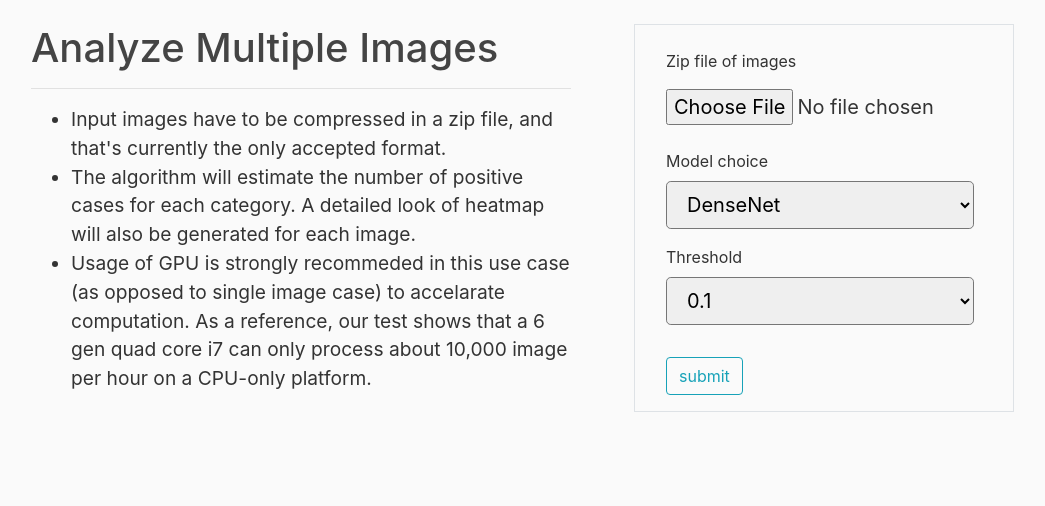
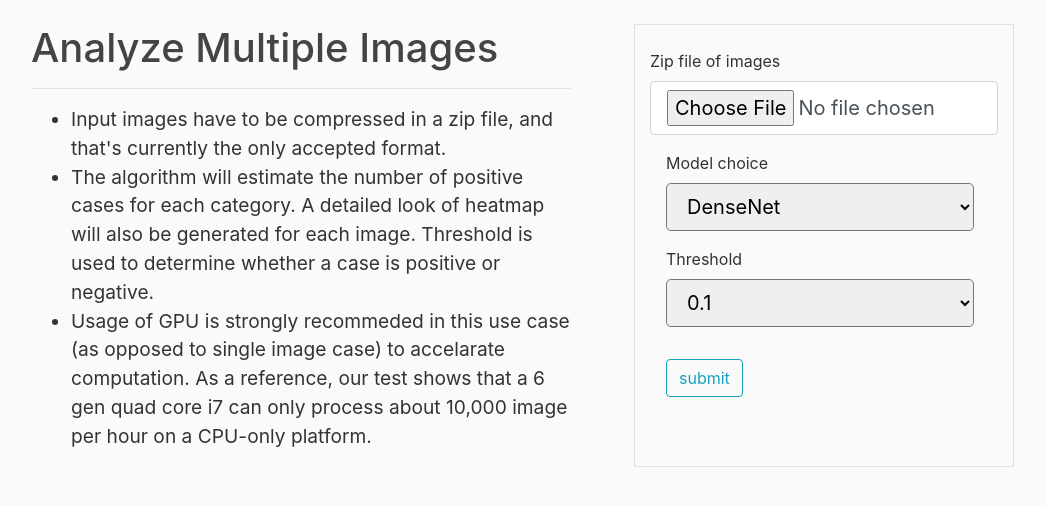
Before and after one commit to HaigangLiu/flaskapp_deep_learning, a Flask app: page /multiple_images_handler_beta in a window 1280 px wide. Shown: the part 56-562 px from the top of the page, without its empty margins (54-1099 px from the left). Run offline with Flask 2, Linux system fonts and the light colour scheme; some libraries are stand-ins or nearby versions.

Commit message:
added threshold eexplain

```diff
--- a/templates/multiple_image_handler_beta.html
+++ b/templates/multiple_image_handler_beta.html
@@ -13,7 +13,7 @@
 
                 <li>The algorithm will estimate the number of positive cases
                  for each category. A detailed look of heatmap will also be
-             generated for each image.</li>
+             generated for each image. Threshold is used to determine whether a case is positive or negative. </li>
 
                 <li>Usage of GPU is strongly recommeded in this use case (as
                 opposed to single image case) to accelarate computation. As a reference,
@@ -27,8 +27,17 @@
             {{ form.hidden_tag()}}
             <fieldset class="form-group ">
                 <div class="mt-4 form-group">
-                    {{ form.image.label(class ='form-control-label ml-3') }}
-                    {{form.image(class="form-control-file form-control-lg")}}
+                  {{ form.image.label(class="form-control-label") }}
+                    {% if form.image.errors %}
+                        {{ form.image(class="form-control form-control-lg is-invalid") }}
+                        <div class="invalid-feedback">
+                            {% for error in form.image.errors %}
+                                <span>{{ error }}</span>
+                            {% endfor %}
+                        </div>
+                    {% else %}
+                        {{form.image(class="form-control form-control-lg")}}
+                    {% endif %}
                 </div>
 
             <div class="mr-4 ml-3 form-group">
```
